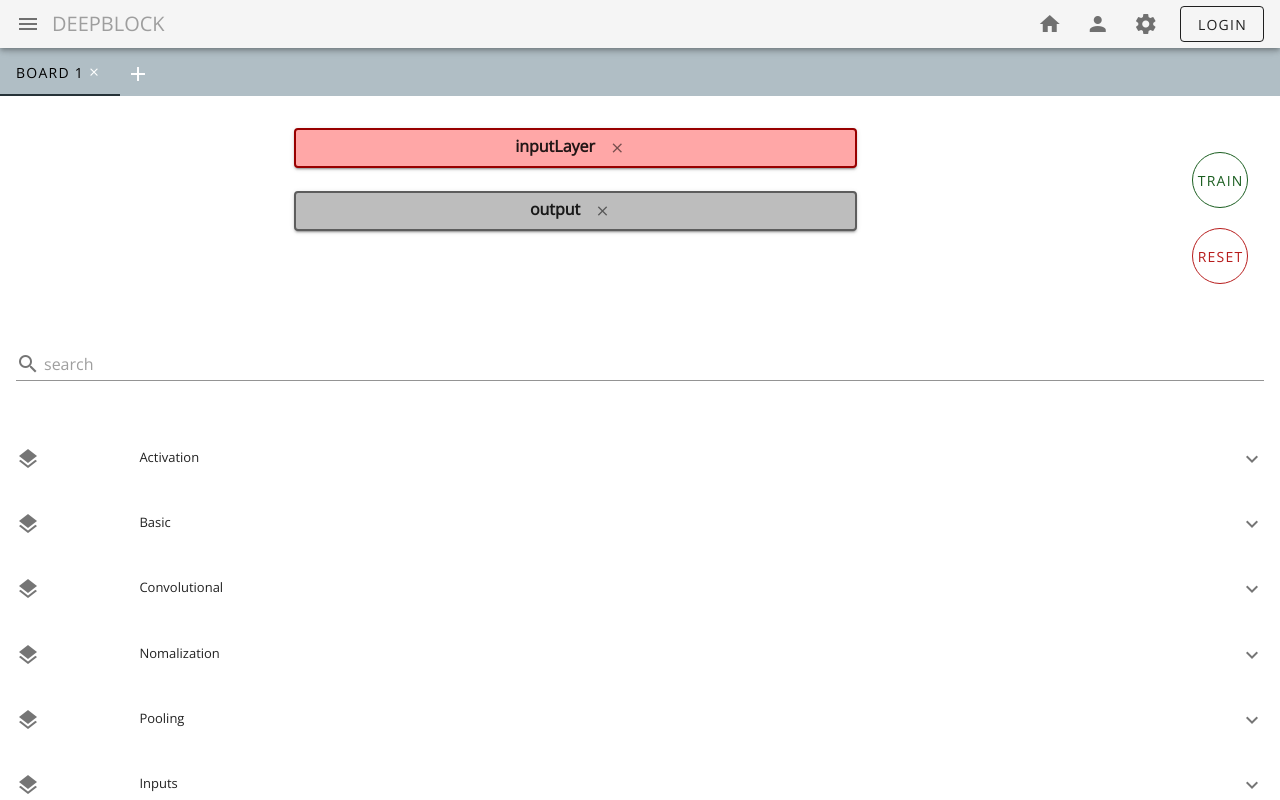
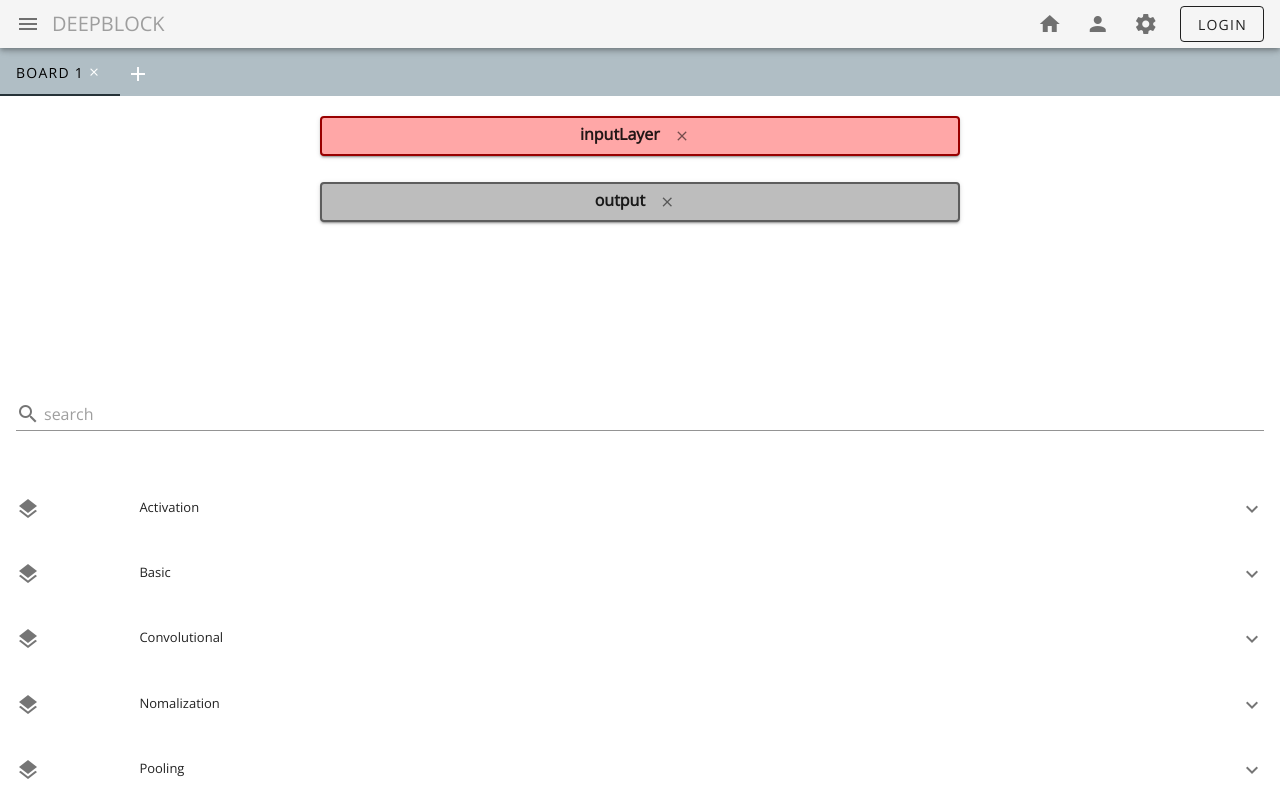
Before and after one commit to DeepBl0ck/DeepBlock, a Vue app: page /board in a window 1280 px wide. Shown: the top 800 px of the page. Built offline with nearby package versions, Linux system fonts and the light colour scheme; what vue-input-autowidth, vue-js-grid would draw is missing.

Commit message:
Delete unused code

```diff
--- a/src/components/board/Block.vue
+++ b/src/components/board/Block.vue
@@ -1,12 +1,5 @@
 <template>
-  <v-container fluid>
-    <v-row>
-      <v-col cols="12">
-        <draggable
-          class="model"
-          :list="model"
-          :group="{ type: 'model', put: true }"
-        >
+  <draggable class="model" :list="model" :group="{ type: 'model', put: true }">
     <v-card
       v-model="model"
       class="modelblock"
@@ -22,22 +15,6 @@
       </v-btn>
     </v-card>
   </draggable>
-      </v-col>
-
-      <v-col cols="12" align="end">
-        <div class="resultBtn" id="resultBtn">
-          <v-btn fab rounded outlined color="#1B5E20" @click="layerTrain()"
-            >Train</v-btn
-          >
-        </div>
-        <div class="resetBtn" id="rsetBtn">
-          <v-btn fab rounded outlined color="#B71C1C" @click="resetLayer()"
-            >Reset</v-btn
-          >
-        </div>
-      </v-col>
-    </v-row>
-  </v-container>
 </template>
 
 <script>
@@ -48,17 +25,18 @@
 export default {
   name: "Block",
   components: {
-    draggable,
+    draggable
   },
   data: () => ({
     model: [
       { key: "inputs", type: "inputLayer", ID: "i0", params: {} },
-      { key: "basic", type: "output", ID: "b0", params: {} },
-    ],
+      { key: "basic", type: "output", ID: "b0", params: {} }
+    ]
   }),
   methods: {
     layerTrain: function() {
       const data = JSON.stringify(this.model);
+      this.$store.commit("getCompoState", "train");
       console.log(data);
       axios
         .put(
@@ -66,12 +44,12 @@
           { dataset_name: data },
           { withCredentials: true }
         )
-        .then((res) => {
+        .then(res => {
           console.log(res);
           console.log("Start Train");
           //TODO : 학습 완료시 Chart 그래프 나오게 하기
         })
-        .catch((err) => {
+        .catch(err => {
           console.log(err);
           alert("train 실패");
         });
@@ -79,17 +57,17 @@
     resetLayer: function() {
       this.model = [
         { key: "inputs", type: "inputLayer", ID: "i0", params: {} },
-        { key: "basic", type: "output", ID: "b0", params: {} },
+        { key: "basic", type: "output", ID: "b0", params: {} }
       ];
     },
     inputParameter: function() {
-      this.$store.commit('inputParameter', this.model[1].type)
+      this.$store.commit("inputParameter", this.model[1].type);
       // console.log(this.type)
     },
     closeLayer: function(element) {
       this.model.splice(this.model.indexOf(element), 1);
-    },
-  },
+    }
+  }
 };
 </script>
 
@@ -99,8 +77,7 @@
   text-align: center
 
 .model
-  position: absolute
-  width: 88%
+  width: 100%
   min-height: 250px
   background: white
   border-radius: 10px
```
Lines whose indentation alone changed are shown as unchanged.
